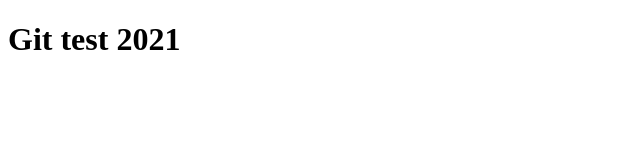
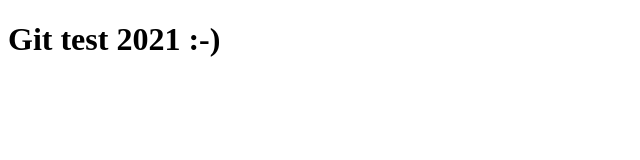
Before and after one commit to gbyanova/GitExercises, a plain HTML site: page index.html in a window 1280 px wide. Shown: the full height of the page, 0-640 px from the left. Drawn offline with Linux system fonts and the light colour scheme.

Commit message:
test alabala

```diff
--- a/index.html
+++ b/index.html
@@ -4,6 +4,6 @@
 <title>Git test 2021</title>
 </head>
 <body>
-    <h1>Git test 2021</h1>
+    <h1>Git test 2021 :-)</h1>
 </body>
 </html>
```
